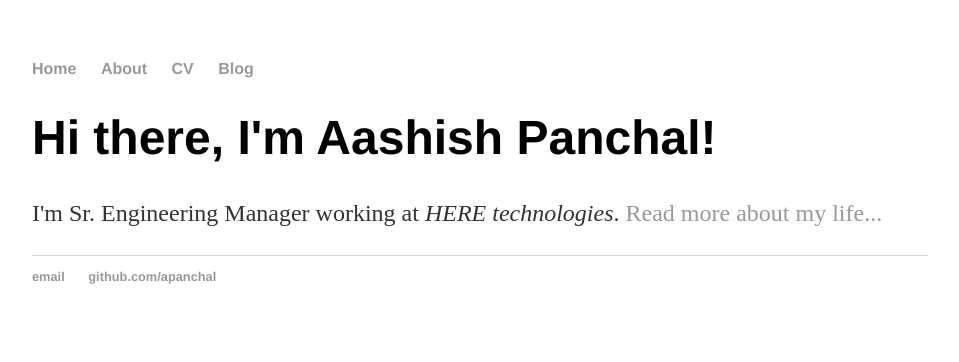
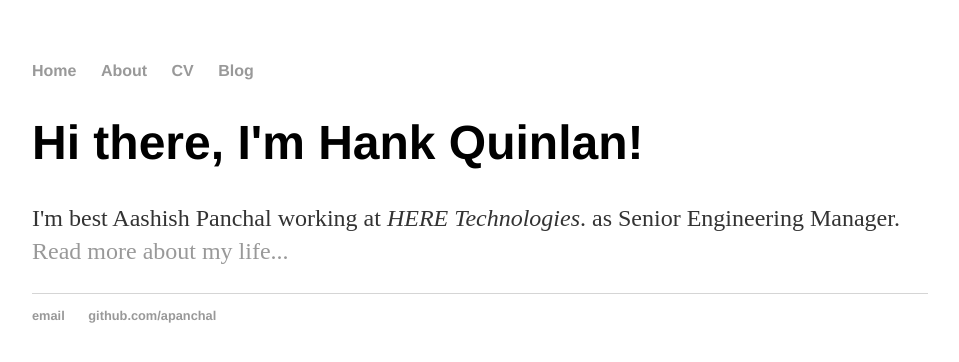
Before and after one commit to apanchal/apanchal.github.io, a Jekyll site: the page built from index.html, in a window 1280 px wide. Shown: the top 362 px of the page, without its empty margins (160-1119 px from the left). Built offline with Jekyll 4.4.1, drawn with Linux system fonts in a browser that asks for light colours.

Commit message:
Add files via upload

```diff
--- a/_config.yml
+++ b/_config.yml
@@ -1,4 +1,3 @@
-name: Aashish Panchal, Sr. Engineering Manager
+name: Aashish Panchal
 markdown: kramdown
-
 permalink: /blog/:year/:month/:day/:title
--- a/_layouts/default.html
+++ b/_layouts/default.html
@@ -2,9 +2,12 @@
 <html>
   <head>
     <title>{{ page.title }}</title>
-			<!-- link to main stylesheet -->
+
     <link rel="stylesheet" type="text/css" href="/css/main.css">
+
   </head>
+
+
   <body>
     <nav>
 <ul>
@@ -18,12 +21,14 @@
 
   {{ content }}
 
-			</div><!-- /.container -->
+</div>
+
   <footer>
    <ul>
-	        		<li><a href="mailto:aashish.panchal@gmail.com">email</a></li>
+   <li><a href="mailto:aashish.panchal;@gmail.com">email</a></li>
    <li><a href="https://github.com/apanchal">github.com/apanchal</a></li>
    </ul>
   </footer>
   </body>
+
 </html>
--- a/css/main.css
+++ b/css/main.css
@@ -1,43 +1,29 @@
-body {
-    margin: 60px auto;
-    width: 70%;
-}
-nav ul, footer ul {
-    font-family:'Helvetica', 'Arial', 'Sans-Serif';
-    padding: 0px;
-    list-style: none;
-    font-weight: bold;
-}
-nav ul li, footer ul li {
-    display: inline;
-    margin-right: 20px;
-}
-a {
-    text-decoration: none;
-    color: #999;
-}
-a:hover {
-    text-decoration: underline;
-}
-h1 {
-    font-size: 3em;
-    font-family:'Helvetica', 'Arial', 'Sans-Serif';
-}
-p {
-    font-size: 1.5em;
-    line-height: 1.4em;
-    color: #333;
-}
-footer {
-    border-top: 1px solid #d5d5d5;
-    font-size: .8em;
-}
+body { margin: 60px auto; width: 70%; }
 
-ul.posts {
-    margin: 20px auto 40px;
-    font-size: 1.5em;
-}
+a { text-decoration: none; color: #999; }
+a:hover { text-decoration: underline; }
 
-ul.posts li {
-    list-style: none;
-}
+p, ul { font-size: 1.5em; line-height: 1.4em; color: #333; }
+
+h1, h2, h3, h4 { font-family: 'Helvetica', 'Arial', 'Sans-Serif'; }
+h1 { font-size: 3em;  }
+h2 { font-size: 2.7em; }
+h3 { font-size: 2.3em; }
+h4 { font-size: 1.9em; }
+
+nav ul, footer ul { font-size: 1em; font-family: 'Helvetica', 'Arial', 'Sans-Serif'; padding: 0px; list-style: none; font-weight: bold; }
+nav ul li, footer ul li { display: inline; margin-right: 20px; }
+
+footer { border-top: 1px solid #d5d5d5; font-size: .8em; }
+
+/* Blog */
+ul.posts { margin: 20px auto 40px; font-size: 1.5em; }
+ul.posts li { list-style: none; }
+
+/* CV */
+.cv { margin: 0px 0px 60px; }
+.cv h1 { font-size: 3em; }
+.cv h2 { font-size: 2em; }
+.cv address, .cv .download { font-family: 'Helvetica', 'Arial', 'Sans-Serif'; }
+.cv address, .cv p { font-size: 1.2em; }
+.cv .download { float: right; font-size: .8em; text-transform: uppercase; }
--- a/index.html
+++ b/index.html
@@ -1,8 +1,9 @@
 ---
 layout: default
-title: Hank Quinlan, Horrible Cop
+title: Aashish Panchal
 ---
-<div class="blurb">
-	<h1>Hi there, I'm Aashish Panchal!</h1>
-	<p>I'm Sr. Engineering Manager working at <em>HERE technologies</em>. <a href="/about">Read more about my life...</a></p>
-</div><!-- /.blurb -->
+
+		<div class="blurb">
+			<h1>Hi there, I'm Hank Quinlan!</h1>
+			<p>I'm best Aashish Panchal working at <em>HERE Technologies</em>. as Senior Engineering Manager. <a href="/about">Read more about my life...</a></p>
+		</div>
```
Also changed, not shown: _layouts/post.html (added, +9 -0 lines), _posts/2014-04-30-hank-quinlan-site-launched.md (added, +7 -0 lines), about/index.html (added, +19 -0 lines), blog/atom.xml (+8 -8 lines), blog/index.html (+9 -8 lines), cv/index.html (added, +22 -0 lines), README.md (added). Lines whose indentation alone changed are shown as unchanged.
